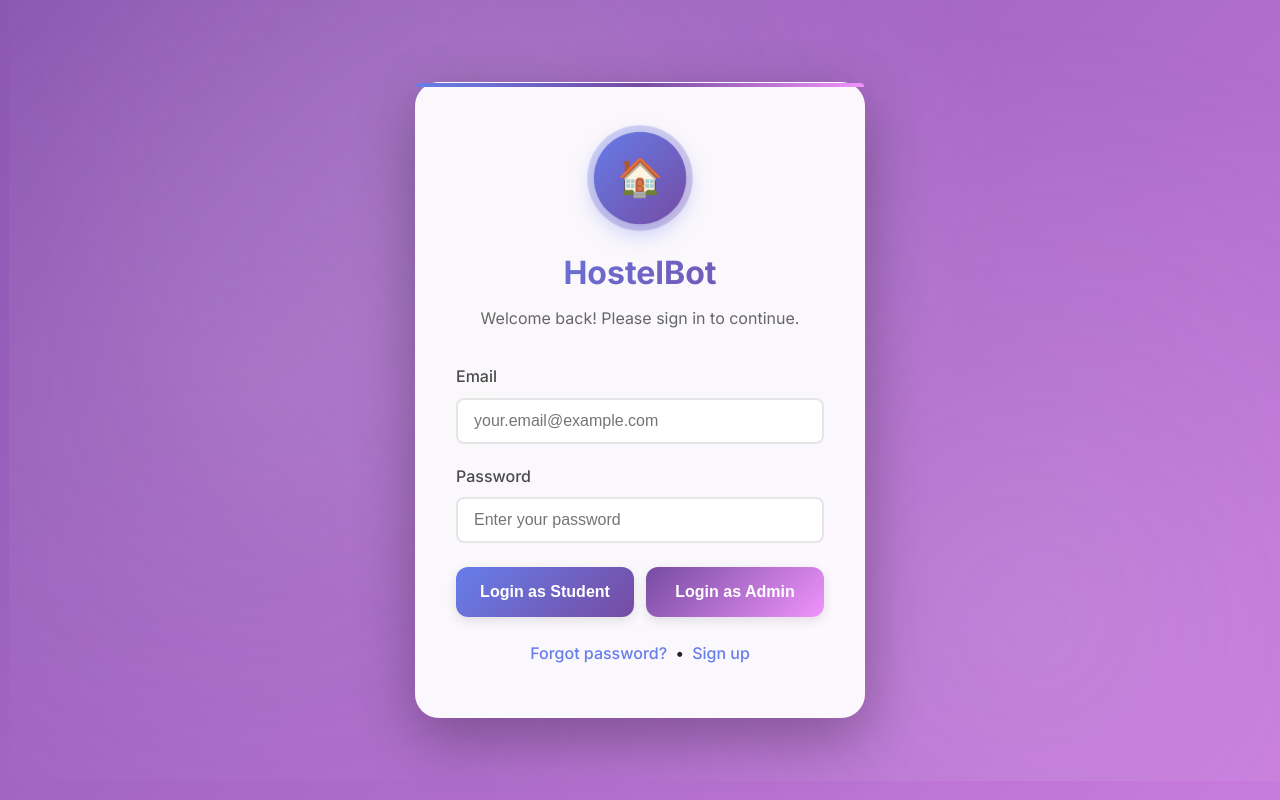
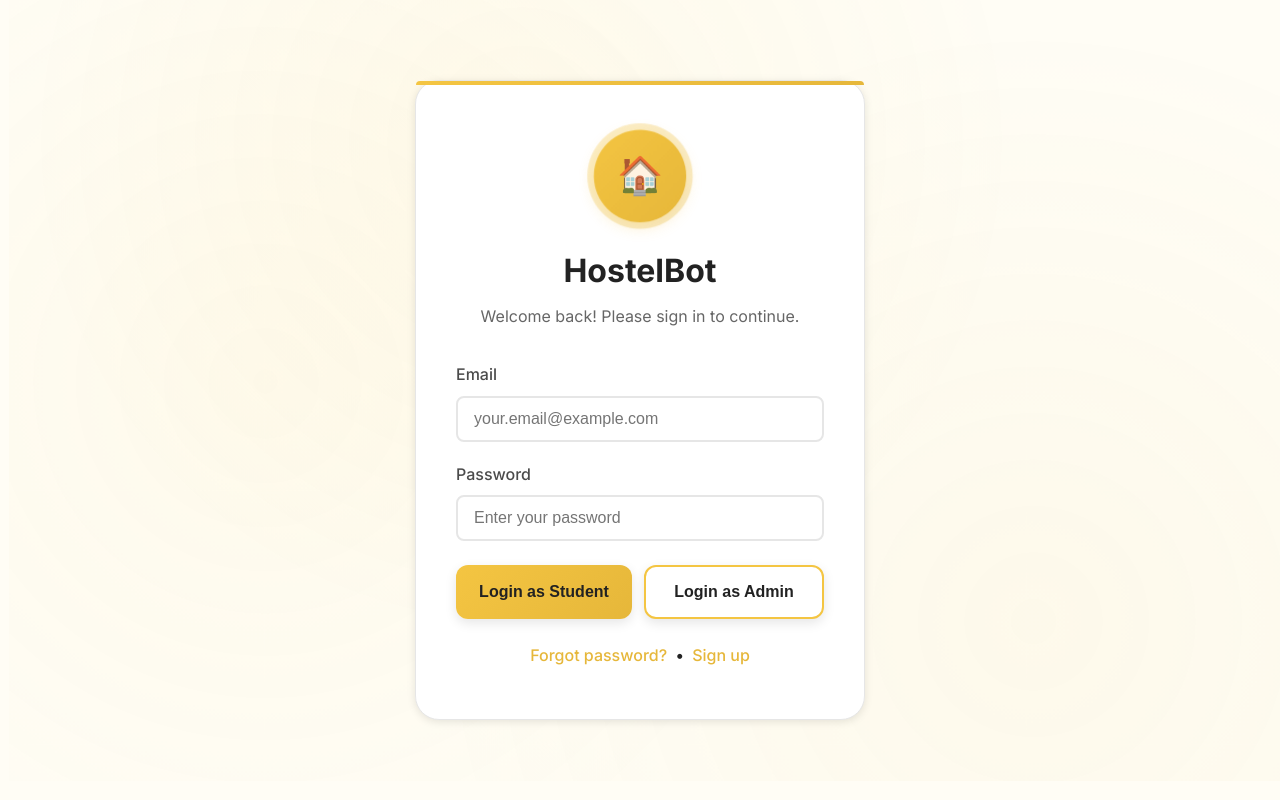
Before and after one commit to surajkewat72/HostelBot1, a React (Create React App) app in the folder frontend/: page /login in a window 1280 px wide. Built offline with nearby package versions, Linux system fonts and the light colour scheme.

Commit message:
make some modification in theme

```diff
--- a/frontend/src/pages/Dashboard.js
+++ b/frontend/src/pages/Dashboard.js
@@ -18,7 +18,7 @@ const Dashboard = () => {
     resolved: 0
   });
 
-  const { userType, userName, email: userEmail } = getCurrentUser();
+  const { userType, name: userName, email: userEmail } = getCurrentUser();
 
   useEffect(() => {
     if (userType !== 'student') {
--- a/frontend/src/styles/login.css
+++ b/frontend/src/styles/login.css
@@ -61,9 +61,7 @@
   display: flex;
   align-items: center;
   justify-content: center;
-  background: linear-gradient(135deg, #667eea 0%, #764ba2 50%, #f093fb 100%);
-  background-size: 400% 400%;
-  animation: gradientShift 15s ease infinite;
+  background: #FFFDF5;
   padding: 20px;
   position: relative;
   overflow: hidden;
@@ -77,25 +75,24 @@
   right: 0;
   bottom: 0;
   background-image:
-    radial-gradient(circle at 20% 50%, rgba(255, 255, 255, 0.1) 0%, transparent 50%),
-    radial-gradient(circle at 80% 80%, rgba(255, 255, 255, 0.1) 0%, transparent 50%),
-    radial-gradient(circle at 40% 20%, rgba(255, 255, 255, 0.1) 0%, transparent 50%);
+    radial-gradient(circle at 20% 50%, rgba(244, 197, 66, 0.05) 0%, transparent 50%),
+    radial-gradient(circle at 80% 80%, rgba(230, 183, 58, 0.05) 0%, transparent 50%),
+    radial-gradient(circle at 40% 20%, rgba(244, 197, 66, 0.05) 0%, transparent 50%);
   animation: float 20s ease-in-out infinite;
   pointer-events: none;
 }
 
 .login-card {
-  background: rgba(255, 255, 255, 0.95);
-  backdrop-filter: blur(20px);
+  background: white;
   border-radius: 24px;
-  box-shadow: 0 20px 60px rgba(0, 0, 0, 0.3), 0 0 1px rgba(255, 255, 255, 0.5) inset;
+  box-shadow: 0 2px 8px rgba(0, 0, 0, 0.1);
   padding: 50px 40px;
   width: 100%;
   max-width: 450px;
   text-align: center;
   animation: fadeIn 0.6s ease-out;
   position: relative;
-  border: 1px solid rgba(255, 255, 255, 0.2);
+  border: 1px solid #E6E6E6;
 }
 
 .login-card::before {
@@ -105,14 +102,14 @@
   left: 0;
   right: 0;
   height: 4px;
-  background: linear-gradient(90deg, #667eea, #764ba2, #f093fb);
+  background: linear-gradient(90deg, #F4C542, #E6B73A);
   border-radius: 24px 24px 0 0;
 }
 
 .login-logo {
   width: 90px;
   height: 90px;
-  background: linear-gradient(135deg, #667eea 0%, #764ba2 100%);
+  background: linear-gradient(135deg, #F4C542 0%, #E6B73A 100%);
   border-radius: 50%;
   margin: 0 auto 24px;
   display: flex;
@@ -121,7 +118,7 @@
   font-size: 36px;
   font-weight: bold;
   color: white;
-  box-shadow: 0 8px 24px rgba(102, 126, 234, 0.4);
+  box-shadow: 0 4px 16px rgba(244, 197, 66, 0.3);
   animation: pulse 2s ease-in-out infinite;
   position: relative;
 }
@@ -133,7 +130,7 @@
   left: -5px;
   right: -5px;
   bottom: -5px;
-  background: linear-gradient(135deg, #667eea, #764ba2);
+  background: linear-gradient(135deg, #F4C542, #E6B73A);
   border-radius: 50%;
   z-index: -1;
   opacity: 0.3;
@@ -143,10 +140,7 @@
 .login-title {
   font-size: 32px;
   font-weight: 700;
-  background: linear-gradient(135deg, #667eea 0%, #764ba2 100%);
-  -webkit-background-clip: text;
-  -webkit-text-fill-color: transparent;
-  background-clip: text;
+  color: #222222;
   margin-bottom: 8px;
   animation: slideIn 0.6s ease-out 0.2s backwards;
 }
@@ -203,23 +197,25 @@
 }
 
 .login-btn-student {
-  background: linear-gradient(135deg, #667eea 0%, #764ba2 100%);
-  color: white;
+  background: linear-gradient(135deg, #F4C542 0%, #E6B73A 100%);
+  color: #222222;
 }
 
 .login-btn-student:hover:not(:disabled) {
   transform: translateY(-3px);
-  box-shadow: 0 8px 24px rgba(102, 126, 234, 0.4);
+  box-shadow: 0 4px 12px rgba(244, 197, 66, 0.4);
 }
 
 .login-btn-admin {
-  background: linear-gradient(135deg, #764ba2 0%, #f093fb 100%);
-  color: white;
+  background: white;
+  color: #222222;
+  border: 2px solid #F4C542;
 }
 
 .login-btn-admin:hover:not(:disabled) {
   transform: translateY(-3px);
-  box-shadow: 0 8px 24px rgba(118, 75, 162, 0.4);
+  background: #FFF9E6;
+  box-shadow: 0 4px 12px rgba(244, 197, 66, 0.2);
 }
 
 .login-btn:disabled {
@@ -237,7 +233,7 @@
 }
 
 .login-link {
-  color: #667eea;
+  color: #E6B73A;
   text-decoration: none;
   font-weight: 500;
   margin: 0 8px;
@@ -252,12 +248,12 @@
   left: 0;
   width: 0;
   height: 2px;
-  background: linear-gradient(90deg, #667eea, #764ba2);
+  background: linear-gradient(90deg, #F4C542, #E6B73A);
   transition: width 0.3s ease;
 }
 
 .login-link:hover {
-  color: #764ba2;
+  color: #F4C542;
 }
 
 .login-link:hover::after {
--- a/frontend/src/styles/signup.css
+++ b/frontend/src/styles/signup.css
@@ -61,9 +61,7 @@
   display: flex;
   align-items: center;
   justify-content: center;
-  background: linear-gradient(135deg, #667eea 0%, #764ba2 50%, #f093fb 100%);
-  background-size: 400% 400%;
-  animation: gradientShift 15s ease infinite;
+  background: #FFFDF5;
   padding: 20px;
   position: relative;
   overflow: hidden;
@@ -78,25 +76,24 @@
   right: 0;
   bottom: 0;
   background-image:
-    radial-gradient(circle at 20% 50%, rgba(255, 255, 255, 0.1) 0%, transparent 50%),
-    radial-gradient(circle at 80% 80%, rgba(255, 255, 255, 0.1) 0%, transparent 50%),
-    radial-gradient(circle at 40% 20%, rgba(255, 255, 255, 0.1) 0%, transparent 50%);
+    radial-gradient(circle at 20% 50%, rgba(244, 197, 66, 0.05) 0%, transparent 50%),
+    radial-gradient(circle at 80% 80%, rgba(230, 183, 58, 0.05) 0%, transparent 50%),
+    radial-gradient(circle at 40% 20%, rgba(244, 197, 66, 0.05) 0%, transparent 50%);
   animation: float 20s ease-in-out infinite;
   pointer-events: none;
 }
 
 .signup-card {
-  background: rgba(255, 255, 255, 0.95);
-  backdrop-filter: blur(20px);
+  background: white;
   border-radius: 24px;
-  box-shadow: 0 20px 60px rgba(0, 0, 0, 0.3), 0 0 1px rgba(255, 255, 255, 0.5) inset;
+  box-shadow: 0 2px 8px rgba(0, 0, 0, 0.1);
   padding: 50px 40px;
   width: 100%;
   max-width: 550px;
   text-align: center;
   animation: fadeIn 0.6s ease-out;
   position: relative;
-  border: 1px solid rgba(255, 255, 255, 0.2);
+  border: 1px solid #E6E6E6;
 }
 
 .signup-card::before {
@@ -106,14 +103,14 @@
   left: 0;
   right: 0;
   height: 4px;
-  background: linear-gradient(90deg, #667eea, #764ba2, #f093fb);
+  background: linear-gradient(90deg, #F4C542, #E6B73A);
   border-radius: 24px 24px 0 0;
 }
 
 .signup-logo {
   width: 90px;
   height: 90px;
-  background: linear-gradient(135deg, #667eea 0%, #764ba2 100%);
+  background: linear-gradient(135deg, #F4C542 0%, #E6B73A 100%);
   border-radius: 50%;
   margin: 0 auto 24px;
   display: flex;
@@ -122,7 +119,7 @@
   font-size: 36px;
   font-weight: bold;
   color: white;
-  box-shadow: 0 8px 24px rgba(102, 126, 234, 0.4);
+  box-shadow: 0 4px 16px rgba(244, 197, 66, 0.3);
   animation: pulse 2s ease-in-out infinite;
   position: relative;
 }
@@ -134,7 +131,7 @@
   left: -5px;
   right: -5px;
   bottom: -5px;
-  background: linear-gradient(135deg, #667eea, #764ba2);
+  background: linear-gradient(135deg, #F4C542, #E6B73A);
   border-radius: 50%;
   z-index: -1;
   opacity: 0.3;
@@ -144,10 +141,7 @@
 .signup-title {
   font-size: 32px;
   font-weight: 700;
-  background: linear-gradient(135deg, #667eea 0%, #764ba2 100%);
-  -webkit-background-clip: text;
-  -webkit-text-fill-color: transparent;
-  background-clip: text;
+  color: #222222;
   margin-bottom: 8px;
   animation: slideIn 0.6s ease-out 0.2s backwards;
 }
@@ -178,8 +172,8 @@
 .signup-btn {
   width: 100%;
   padding: 16px 20px;
-  background: linear-gradient(135deg, #667eea 0%, #764ba2 100%);
-  color: white;
+  background: linear-gradient(135deg, #F4C542 0%, #E6B73A 100%);
+  color: #222222;
   border: none;
   border-radius: 12px;
   font-size: 16px;
@@ -189,7 +183,7 @@
   margin-top: 24px;
   position: relative;
   overflow: hidden;
-  box-shadow: 0 4px 12px rgba(102, 126, 234, 0.3);
+  box-shadow: 0 4px 12px rgba(244, 197, 66, 0.3);
 }
 
 .signup-btn::before {
@@ -212,7 +206,7 @@
 
 .signup-btn:hover:not(:disabled) {
   transform: translateY(-3px);
-  box-shadow: 0 8px 24px rgba(102, 126, 234, 0.4);
+  box-shadow: 0 4px 12px rgba(244, 197, 66, 0.5);
 }
 
 .signup-btn:disabled {
@@ -230,7 +224,7 @@
 }
 
 .signup-link {
-  color: #667eea;
+  color: #E6B73A;
   text-decoration: none;
   font-weight: 500;
   transition: all 0.3s ease;
@@ -244,12 +238,12 @@
   left: 0;
   width: 0;
   height: 2px;
-  background: linear-gradient(90deg, #667eea, #764ba2);
+  background: linear-gradient(90deg, #F4C542, #E6B73A);
   transition: width 0.3s ease;
 }
 
 .signup-link:hover {
-  color: #764ba2;
+  color: #F4C542;
 }
 
 .signup-link:hover::after {
```
Also changed, not shown: 1 other file (tests, documents, lock files or other folders).
